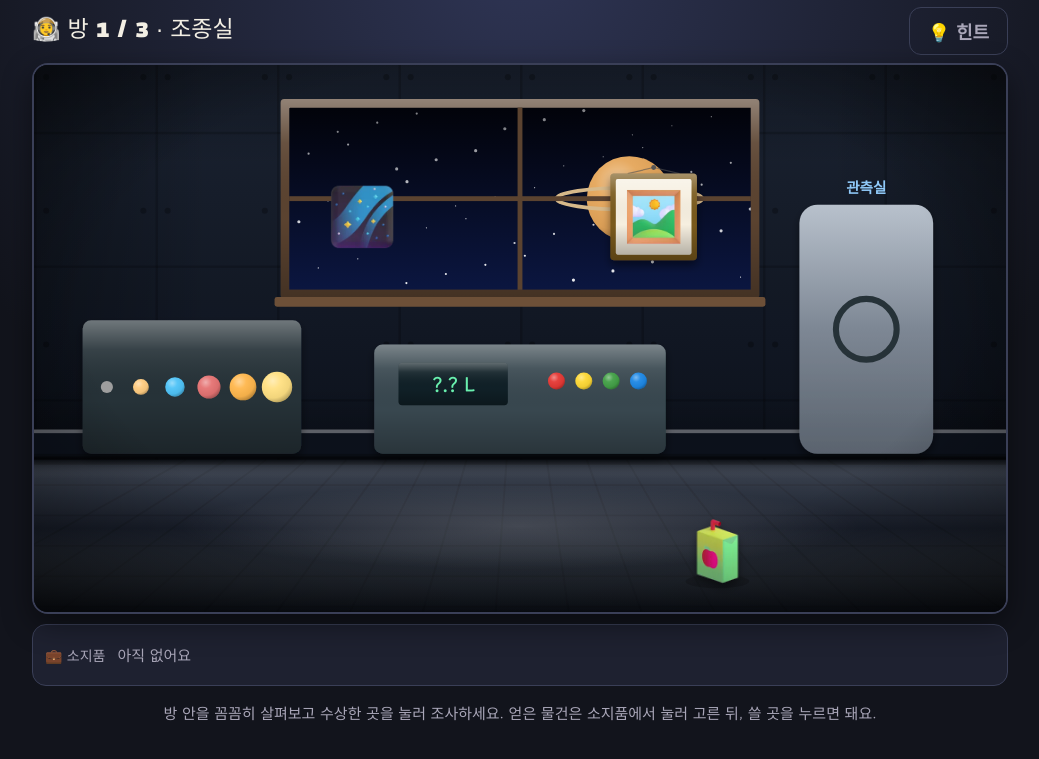
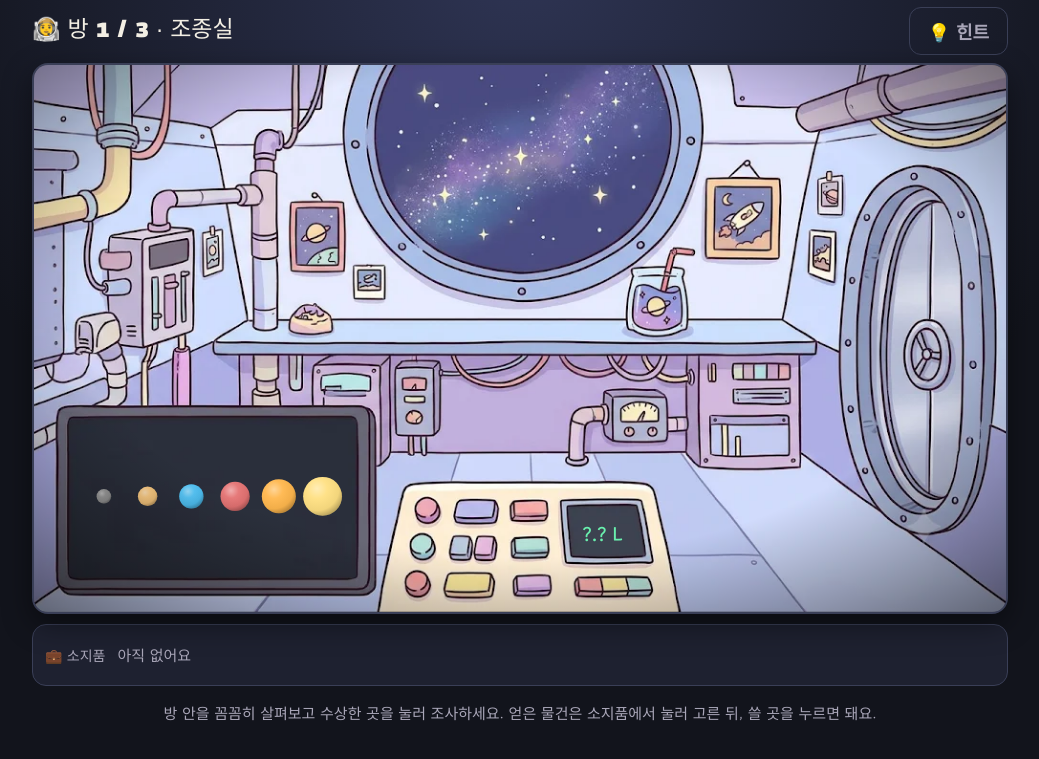
Before and after one commit to mummummi/game5grade, a plain HTML site: page g5-probe.html in a window 1280 px wide. Both pictures are taken after a click on the button "탈출 시작 ▶". Shown: the part 51-810 px from the top of the page, without its empty margins (120-1159 px from the left). Drawn offline with Linux system fonts and the light colour scheme; grey boxes are pictures that could not be loaded.

Commit message:
5학년 태양계 탐사선 오로라호 방탈출 배경을 AI 일러스트로 교체
Co-Authored-By: Claude Opus 5.5 <noreply@anthropic.com>
Claude-Session: https://claude.ai/code/session_01ScfXXMpeK4xSozEf9WkLBv

```diff
--- a/g5-probe.html
+++ b/g5-probe.html
@@ -29,7 +29,7 @@ button{font-family:inherit;font-size:18px;border:0;border-radius:12px;padding:10
 .roombar{display:flex;justify-content:space-between;align-items:center;margin:6px 0 8px;gap:8px;flex-wrap:wrap}
 .scene{position:relative;width:100%;border-radius:16px;overflow:hidden;border:2px solid var(--line);box-shadow:0 10px 30px rgba(0,0,0,.45);background:#000}
 .scene svg{display:block;width:100%;height:auto}
-.hot{cursor:pointer;transition:filter .15s}
+.hot .ah{fill:#fff;fill-opacity:0;stroke:#fff;stroke-opacity:0;stroke-width:5;transition:fill-opacity .15s,stroke-opacity .15s}.hot:hover .ah{fill-opacity:.14;stroke-opacity:.95}.hot.selhint .ah{stroke:#ffd54f;stroke-opacity:1;fill-opacity:.12}.hot.done .ah{fill-opacity:0}.hot{cursor:pointer;transition:filter .15s}
 .hot:hover{filter:drop-shadow(0 0 12px color-mix(in srgb,var(--gold) 90%,transparent)) brightness(1.08)}
 .hot.done{filter:saturate(.75)}
 .hot.selhint{animation:hl 1.2s ease-in-out infinite}
@@ -365,6 +365,19 @@ const sw=S*1.1;return EM(x,y-S*0.12,e,S*0.68,'filter="url(#sh)"')+R(x-sw/2,y+S*0
 /* 🧸 분위기 소품 (문제와 상관없는 기물 · 눌러 보면 설명만 나와요) */
 const DECOR=[[["a", "🌌", "은하수 창", 540, 250, 150, "창밖으로 은하수가 흐르듯 보여요."], ["f", "🧃", "우주 음료 팩", 1125, 800, 125, "빨대로 마시는 음료예요. 둥둥 떠다니지 않게 고정돼 있어요."], ["p", "🖼️", "승무원 단체 사진", 1020, 250, 150, "오로라호 출발 날 찍은 사진이에요."]], [["f", "📦", "관측 장비 상자", 90, 735, 125, "\"예비 렌즈\" 라벨이 붙어 있어요."], ["a", "☄️", "혜성 사진", 90, 250, 150, "꼬리가 긴 혜성 사진이에요."], ["f", "🛌", "수면 주머니", 570, 800, 125, "무중력에서 자는 침낭이에요."]], [["p", "🌍", "지구 창", 525, 250, 150, "창밖으로 점점 커지는 지구가 보여요. 집이다!"], ["f", "🧳", "개인 짐", 1050, 800, 125, "승무원의 짐 가방이에요."], ["s", "🚨", "경고등", 1065, 250, 150, "지금은 꺼져 있어요. 다행이에요."]]];
 DECOR.forEach((list,ri)=>{const r=THEME.rooms[ri];if(!r)return;list.forEach((d,k)=>r.objects.push({id:'deco'+k,deco:1,title:d[1]+' '+d[2],art:DART(d),html:'<div class="box">'+d[6]+'</div>'}))});
+/* 🖼️ AI 배경 그림 */
+const ARTMAP={"rooms": [{"planets": [50, 560, 500, 300, {"svg": "['#9e9e9e','#ffcc80','#4fc3f7','#e57373','#ffb74d','#ffe082'].map((c,i)=>C(115+i*72,710,12+i*4,c)).join('')"}], "console": [580, 690, 440, 210, {"svg": "T(935,785,'?.? L','#69f0ae',30,'bold')"}], "door": [1330, 170, 250, 600], "deco0": [520, 0, 570, 380], "deco1": [980, 330, 100, 120], "deco2": [1100, 180, 120, 140]}, {"scope": [90, 300, 410, 530], "signal": [690, 400, 230, 150, {"fit": 1, "pad": 1.0}], "door": [1330, 170, 250, 600], "deco0": [460, 480, 130, 180], "deco1": [1100, 180, 120, 140], "deco2": [1250, 180, 70, 440]}, {"dice": [150, 490, 350, 330, {"svg": "EM(320,650,'🎲',110)"}], "seat": [620, 370, 380, 460], "launch": [1290, 230, 270, 550], "deco0": [520, 0, 570, 380], "deco1": [980, 620, 240, 230], "deco2": [1400, 170, 160, 50]}], "id": "g5-probe"};
+const AMbox=a=>{const ns='http://www.w3.org/2000/svg';const sv=document.createElementNS(ns,'svg');sv.setAttribute('width','1600');sv.setAttribute('height','900');sv.style.cssText='position:absolute;left:-9999px;top:0';sv.innerHTML=DEFS+a;document.body.appendChild(sv);let b={x:0,y:0,width:1,height:1};try{const g=document.createElementNS(ns,'g');while(sv.childNodes.length>1)g.appendChild(sv.childNodes[1]);sv.appendChild(g);const r=g.getBBox();b={x:r.x,y:r.y,width:r.width||1,height:r.height||1}}catch(e){}sv.remove();return b};
+ARTMAP.rooms.forEach((hot,ri)=>{const r=THEME.rooms[ri];if(!r||!hot)return;const src='art/'+ARTMAP.id+'_'+(ri+1)+'.webp';
+ r.bg=()=>`<image href="${src}" x="0" y="0" width="1600" height="900" preserveAspectRatio="xMidYMid slice"/>`;
+ r.objects=r.objects.filter(o=>!(o.deco&&!hot[o.id]));
+ r.objects.forEach(o=>{const h=hot[o.id];if(!h)return;const [x,y,w,hh,opt]=h;const old=o.art;
+  o.art=()=>{let s='';if(opt&&opt.keep){const [tx,ty,sc]=opt.keep;s=`<g transform="translate(${tx} ${ty}) scale(${sc})">${val(old)}</g>`}
+   if(opt&&opt.clip){const [ox,oy,orr,nx,ny,nr]=opt.clip;const sc=nr/orr;const cid='cl_'+o.id;s+=`<clipPath id="${cid}"><circle cx="${ox}" cy="${oy}" r="${orr}"/></clipPath><g transform="translate(${nx-ox*sc} ${ny-oy*sc}) scale(${sc})"><g clip-path="url(#${cid})">${val(old)}</g></g>`}
+   if(opt&&opt.lab){const arr=eval(opt.lab.expr);s+=arr.map((t,i)=>{const [lx,ly]=opt.lab.pos?opt.lab.pos[i]:[x+w*(i+.5)/arr.length,opt.lab.y];return `<rect x="${lx-48}" y="${ly-30}" width="96" height="56" rx="14" fill="#3e2723" stroke="#ffe082" stroke-width="4" opacity=".92"/><text x="${lx}" y="${ly+10}" text-anchor="middle" font-size="32" font-weight="bold" fill="#ffe082">${t}</text>`}).join('')}
+   if(opt&&opt.svg){s+=eval(opt.svg)}
+   if(opt&&opt.fit){const a=val(old);const b=AMbox(a);const p=opt.pad??0.9;const sc=Math.min(w/b.width,hh/b.height)*p;const tx=x+w/2-(b.x+b.width/2)*sc,ty=y+hh/2-(b.y+b.height/2)*sc;s=`<g transform="translate(${tx} ${ty}) scale(${sc})" opacity="${opt.op??1}">${a}</g>`}
+   return s+`<rect class="ah" x="${x}" y="${y}" width="${w}" height="${hh}" rx="22"/>`}})});
 THEME.rooms.forEach((r,ri)=>r.objects.forEach(o=>{if(!o._rid){o.id='r'+ri+'_'+o.id;o._rid=1}}));/* 방마다 물건 id를 따로 → 다른 방의 같은 이름 문/물건이 '이미 푼 것'으로 처리되는 문제 방지 */
 try{const U=S.used||{};if(Object.keys(U).some(k=>!/^[pu]_r\d+_/.test(k))){THEME.rooms.forEach((r,ri)=>r.objects.forEach(o=>{const base=o.id.replace(/^r\d+_/,'');['p_','u_'].forEach(pf=>{if(U[pf+base]&&(ri<S.room||(base!=='door'&&ri<=S.room)))U[pf+o.id]=1})}));Object.keys(U).forEach(k=>{if(!/^[pu]_r\d+_/.test(k))delete U[k]});S.used=U;save()}}catch(e){}/* 예전 저장 기록 옮기기 */
 TH=THEME;if(GRADE<=2)document.body.classList.add('kids');S.max=S.max||0;render();
```
Also changed, not shown: art/g5-probe_1.webp (added), art/g5-probe_2.webp (added), art/g5-probe_3.webp (added).
